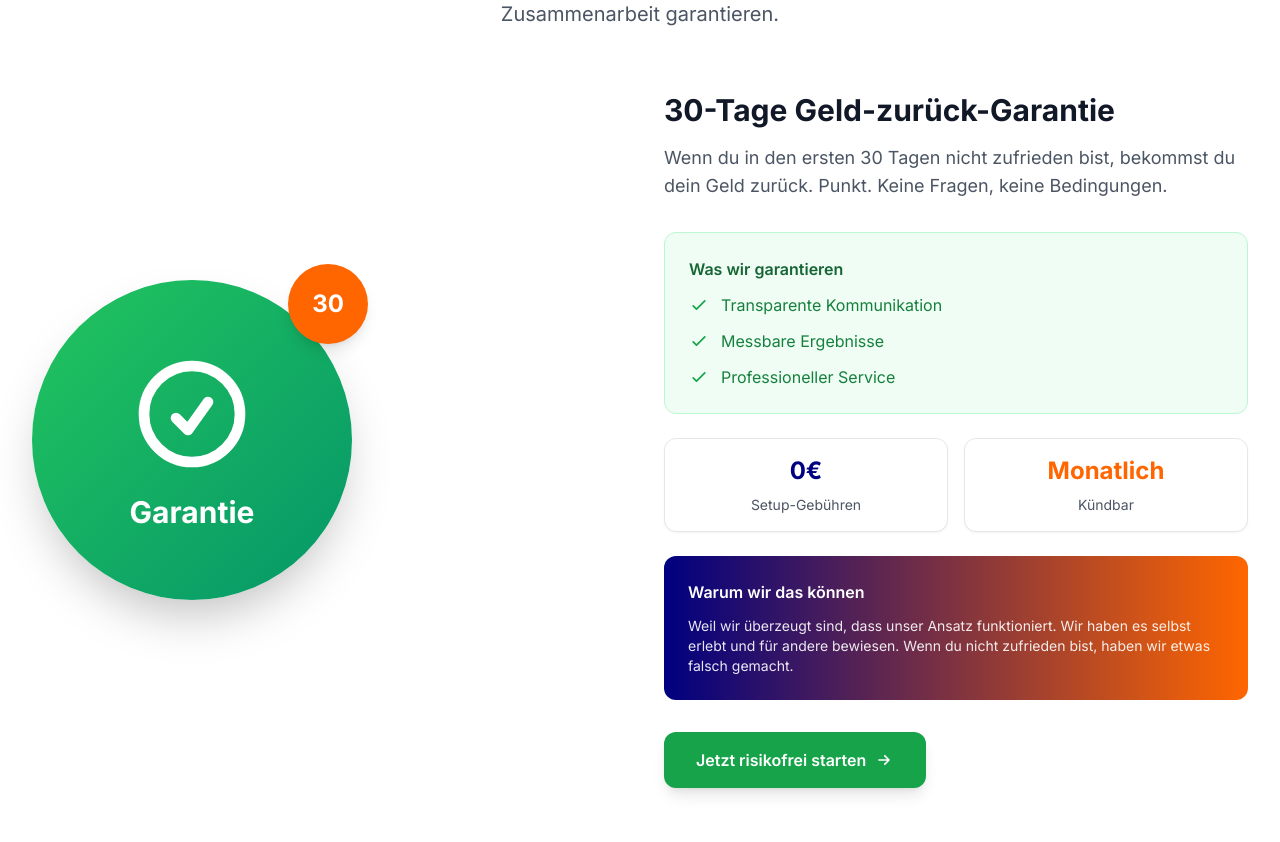
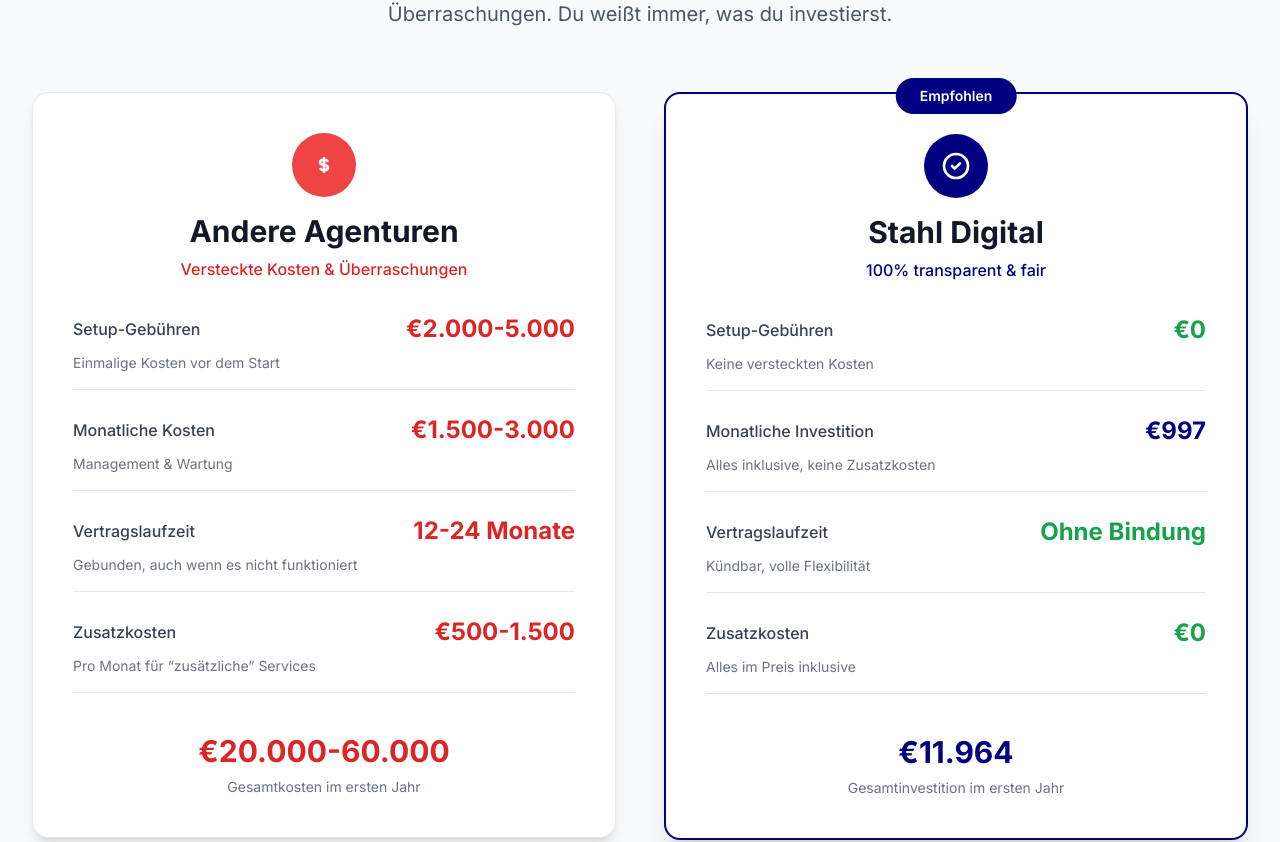
Before and after one commit to alexanderstahl93/stahldigital, a Next.js app: page / in a window 1280 px wide. Shown: the part 3294-4136 px from the top of the page. Built offline with nearby package versions, Linux system fonts and the light colour scheme.

Commit message:
Garantie weg

```diff
--- a/app/components/cover/index.tsx
+++ b/app/components/cover/index.tsx
@@ -332,111 +332,6 @@
         </div>
       </section>
 
-      {/* Die Garantie - Risikofreie Zusammenarbeit */}
-      <section className="py-16 md:py-24 bg-white">
-        <div className="max-w-7xl mx-auto px-4 md:px-6 lg:px-8">
-          <div className="text-center mb-16">
-            <h2 className="text-3xl md:text-4xl lg:text-5xl font-bold text-gray-900 mb-6">
-              Unsere Garantie
-            </h2>
-            <p className="text-lg md:text-xl text-gray-600 max-w-3xl mx-auto">
-              Wir sind so überzeugt von unserem Ansatz, dass wir dir eine
-              risikofreie Zusammenarbeit garantieren.
-            </p>
-          </div>
-
-          <div className="grid lg:grid-cols-2 gap-12 items-center">
-            {/* Garantie Icon */}
-            <div className="text-center lg:text-left">
-              <div className="relative inline-block">
-                <div className="w-64 h-64 md:w-80 md:h-80 bg-gradient-to-br from-green-500 to-emerald-600 rounded-full mx-auto lg:mx-0 flex items-center justify-center shadow-2xl">
-                  <div className="text-white text-center">
-                    <svg className="w-24 h-24 md:w-32 md:h-32" fill="none" stroke="currentColor" viewBox="0 0 24 24">
-                      <path strokeLinecap="round" strokeLinejoin="round" strokeWidth={2} d="M9 12.75L11.25 15 15 9.75M21 12a9 9 0 11-18 0 9 9 0 0118 0z" />
-                    </svg>
-                    <div className="text-2xl md:text-3xl font-bold mt-4">Garantie</div>
-                  </div>
-                </div>
-                <div className="absolute -top-4 -right-4 w-20 h-20 bg-custom-orange rounded-full flex items-center justify-center shadow-lg">
-                  <span className="text-white text-2xl font-bold">30</span>
-                </div>
-              </div>
-            </div>
-
-            {/* Garantie Details */}
-            <div className="space-y-8">
-              <div>
-                <h3 className="text-2xl md:text-3xl font-bold text-gray-900 mb-4">
-                  30-Tage Geld-zurück-Garantie
-                </h3>
-                <p className="text-lg text-gray-600 mb-6">
-                  Wenn du in den ersten 30 Tagen nicht zufrieden bist, bekommst du dein Geld zurück.
-                  Punkt. Keine Fragen, keine Bedingungen.
-                </p>
-              </div>
-
-              <div className="space-y-6">
-                <div className="bg-green-50 border border-green-200 rounded-xl p-6">
-                  <h5 className="font-semibold text-green-800 mb-3">Was wir garantieren</h5>
-                  <div className="space-y-3">
-                    <div className="flex items-center space-x-3">
-                      <svg className="w-5 h-5 text-green-600" fill="none" stroke="currentColor" viewBox="0 0 24 24">
-                        <path strokeLinecap="round" strokeLinejoin="round" strokeWidth={2} d="M5 13l4 4L19 7" />
-                      </svg>
-                      <span className="text-green-700">Transparente Kommunikation</span>
-                    </div>
-                    <div className="flex items-center space-x-3">
-                      <svg className="w-5 h-5 text-green-600" fill="none" stroke="currentColor" viewBox="0 0 24 24">
-                        <path strokeLinecap="round" strokeLinejoin="round" strokeWidth={2} d="M5 13l4 4L19 7" />
-                      </svg>
-                      <span className="text-green-700">Messbare Ergebnisse</span>
-                    </div>
-                    <div className="flex items-center space-x-3">
-                      <svg className="w-5 h-5 text-green-600" fill="none" stroke="currentColor" viewBox="0 0 24 24">
-                        <path strokeLinecap="round" strokeLinejoin="round" strokeWidth={2} d="M5 13l4 4L19 7" />
-                      </svg>
-                      <span className="text-green-700">Professioneller Service</span>
-                    </div>
-                  </div>
-                </div>
-
-                <div className="grid md:grid-cols-2 gap-4">
-                  <div className="bg-white rounded-xl p-4 shadow-sm border border-gray-200 text-center">
-                    <div className="text-2xl font-bold text-custom-blue mb-2">0€</div>
-                    <div className="text-sm text-gray-600">Setup-Gebühren</div>
-                  </div>
-                  <div className="bg-white rounded-xl p-4 shadow-sm border border-gray-200 text-center">
-                    <div className="text-2xl font-bold text-custom-orange mb-2">Monatlich</div>
-                    <div className="text-sm text-gray-600">Kündbar</div>
-                  </div>
-                </div>
-
-                <div className="bg-gradient-to-r from-custom-blue to-custom-orange rounded-xl p-6 text-white">
-                  <h5 className="font-semibold mb-3">Warum wir das können</h5>
-                  <p className="text-sm opacity-90">
-                    Weil wir überzeugt sind, dass unser Ansatz funktioniert.
-                    Wir haben es selbst erlebt und für andere bewiesen.
-                    Wenn du nicht zufrieden bist, haben wir etwas falsch gemacht.
-                  </p>
-                </div>
-              </div>
-
-              <div className="text-center lg:text-left">
-                <a
-                  href="/leistungen/kostenlose-beratung"
-                  className="inline-flex items-center px-8 py-4 bg-green-600 text-white font-semibold rounded-xl hover:bg-green-700 transition-colors duration-200 shadow-lg"
-                >
-                  Jetzt risikofrei starten
-                  <svg className="w-5 h-5 ml-2" fill="none" stroke="currentColor" viewBox="0 0 24 24">
-                    <path strokeLinecap="round" strokeLinejoin="round" strokeWidth={2} d="M13 7l5 5m0 0l-5 5m5-5H6" />
-                  </svg>
-                </a>
-              </div>
-            </div>
-          </div>
-        </div>
-      </section>
-
       {/* Der Vergleich - Was kostet es wirklich? */}
       <section className="py-16 md:py-24 bg-gray-50">
         <div className="max-w-7xl mx-auto px-4 md:px-6 lg:px-8">
```
